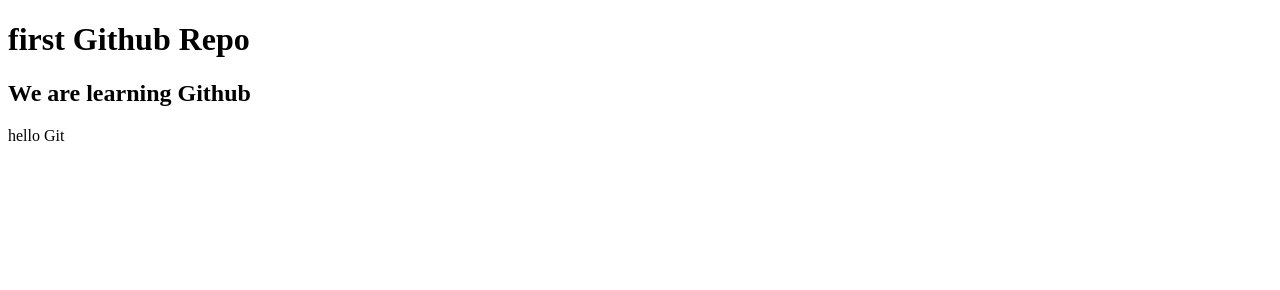
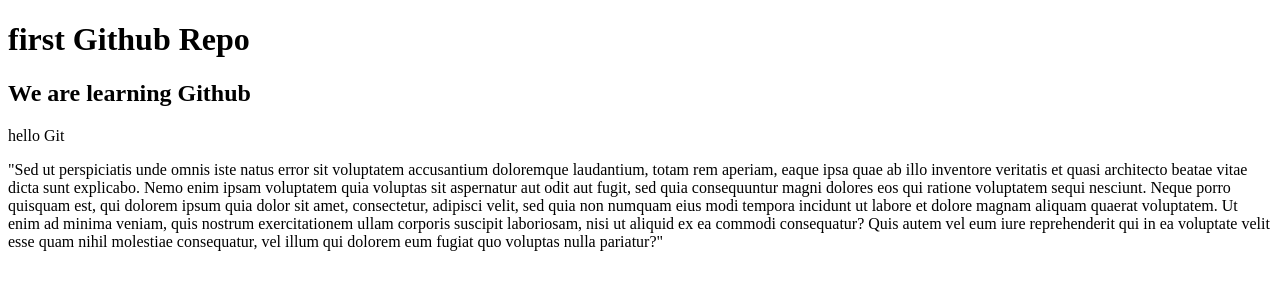
Before and after one commit to Pratikshapulate-1845/My-first-Repo, a plain HTML site: page index.html in a window 1280 px wide. Drawn offline with Linux system fonts and the light colour scheme.

Commit message:
information added

```diff
--- a/index.html
+++ b/index.html
@@ -1,11 +1,22 @@
 <!DOCTYPE html>
 <html>
+
 <head>
     <title>Github</title>
+
 <body>
     <h1> first Github Repo</h1>
     <h2>We are learning Github</h2>
     <p>hello Git</p>
+    <p>"Sed ut perspiciatis unde omnis iste natus error sit voluptatem accusantium doloremque laudantium, totam rem
+        aperiam, eaque ipsa quae ab illo inventore veritatis et quasi architecto beatae vitae dicta sunt explicabo. Nemo
+        enim ipsam voluptatem quia voluptas sit aspernatur aut odit aut fugit, sed quia consequuntur magni dolores eos
+        qui ratione voluptatem sequi nesciunt. Neque porro quisquam est, qui dolorem ipsum quia dolor sit amet,
+        consectetur, adipisci velit, sed quia non numquam eius modi tempora incidunt ut labore et dolore magnam aliquam
+        quaerat voluptatem. Ut enim ad minima veniam, quis nostrum exercitationem ullam corporis suscipit laboriosam,
+        nisi ut aliquid ex ea commodi consequatur? Quis autem vel eum iure reprehenderit qui in ea voluptate velit esse
+        quam nihil molestiae consequatur, vel illum qui dolorem eum fugiat quo voluptas nulla pariatur?"</p>
 </body>
 </head>
+
 </html>
```
Lines whose indentation alone changed are shown as unchanged.
